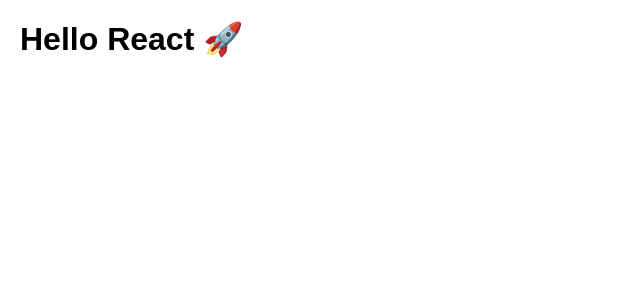
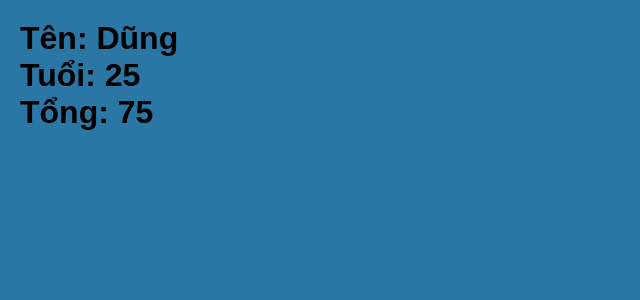
Before and after one commit to TruongTuanDung2001/React-learning, a React (Vite) app: page / in a window 1280 px wide. Shown: the top 300 px of the page, without its empty margins (0-640 px from the left). Built offline with nearby package versions, Linux system fonts and the light colour scheme.

Commit message:
React JSX basic

```diff
--- a/src/App.jsx
+++ b/src/App.jsx
@@ -1,9 +1,13 @@
-import { useState } from 'react'
-import './App.css'
-
 function App(){
+  const name = "Dũng"
+  const age = 25
+  const total = 50
   return (
-    <h1>Hello React 🚀</h1>
+    <div>
+      <h1>Tên: {name}</h1>
+      <h1>Tuổi: {age}</h1>
+      <h1>Tổng: {total + age}</h1>
+    </div>
   )
 }
 
--- a/src/index.css
+++ b/src/index.css
@@ -7,4 +7,5 @@
 body {
   font-family: Arial, sans-serif;
   padding: 20px;
+  background: rgb(42, 118, 165)
 }
```
Also changed, not shown: src/App.css (deleted).
